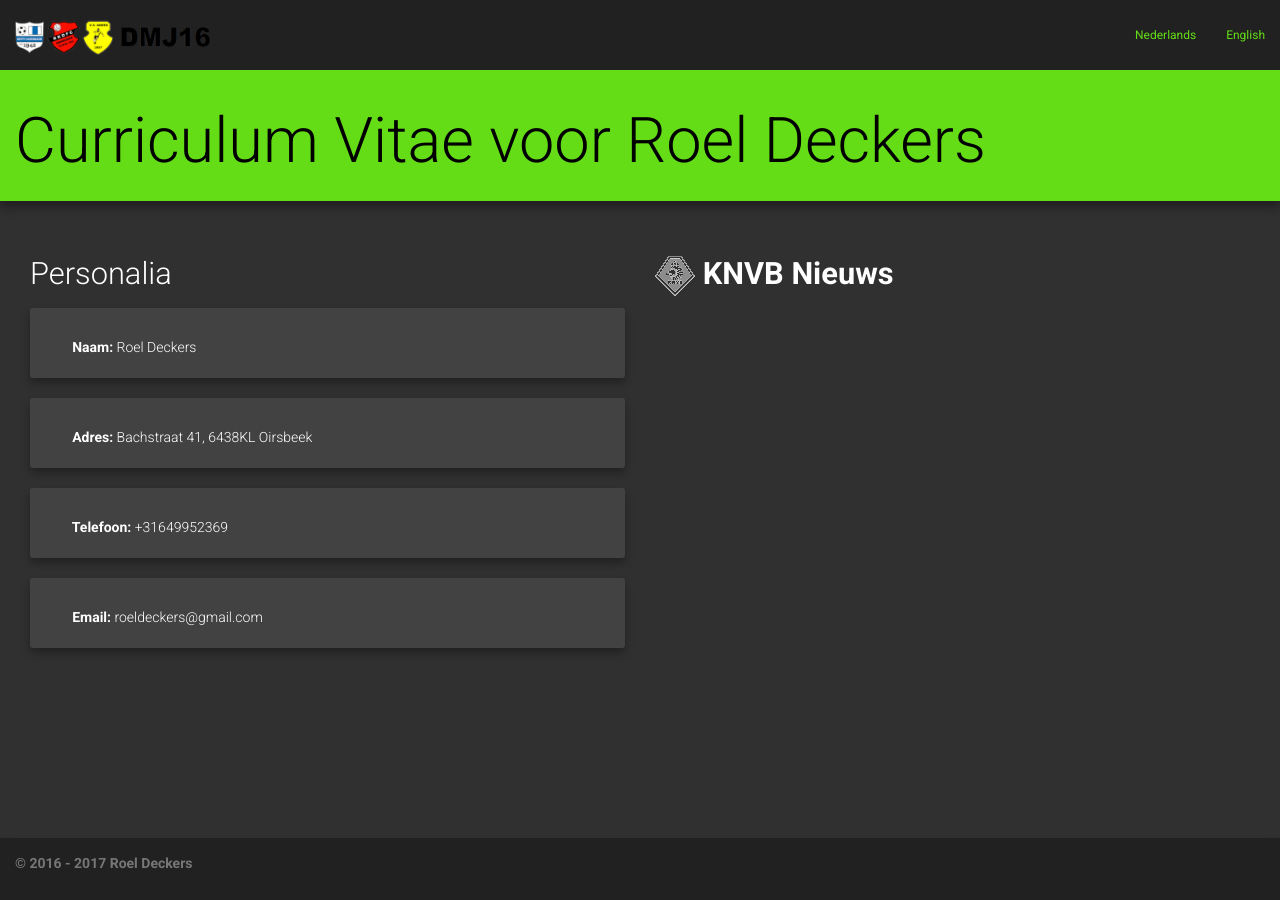
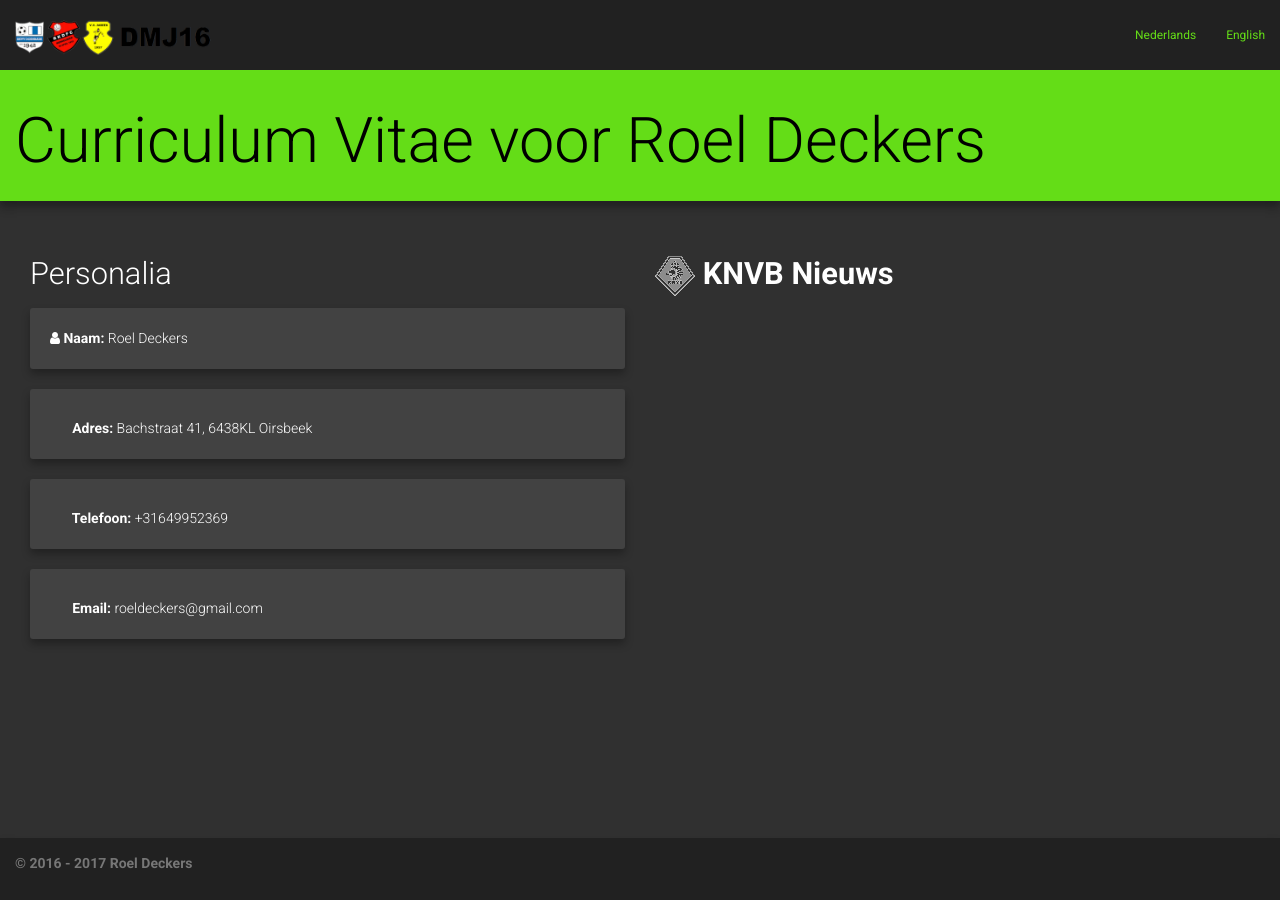
Before and after one commit to RoelD/CurriculumVitae, a Jekyll site: the page built from index.html, in a window 1280 px wide. Built offline with Jekyll 4.4.1, drawn with Linux system fonts in a browser that asks for light colours; nearby versions of some CDN libraries.

Commit message:
Update index.html

```diff
--- a/index.html
+++ b/index.html
@@ -13,7 +13,7 @@ layout: default
 <h2>Personalia</h2>
   <div class="card">
     <div class="card-content-1">
-      <b><i class="material-icons">&#xE7FD;</i>  Naam:</b> Roel Deckers
+      <b><i class="fa fa-user" aria-hidden="true"></i>  Naam:</b> Roel Deckers
     </div>
   </div>
   <div class="card">
```
